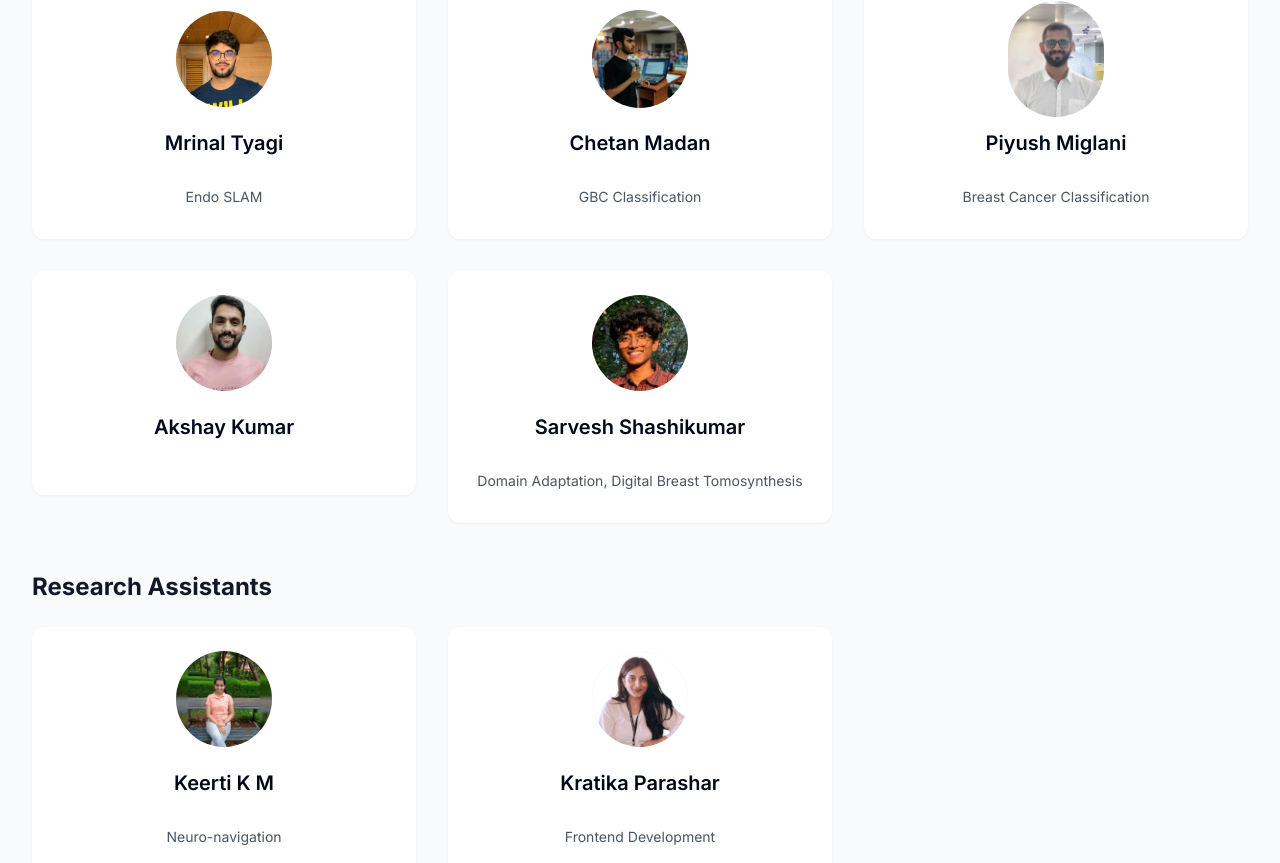
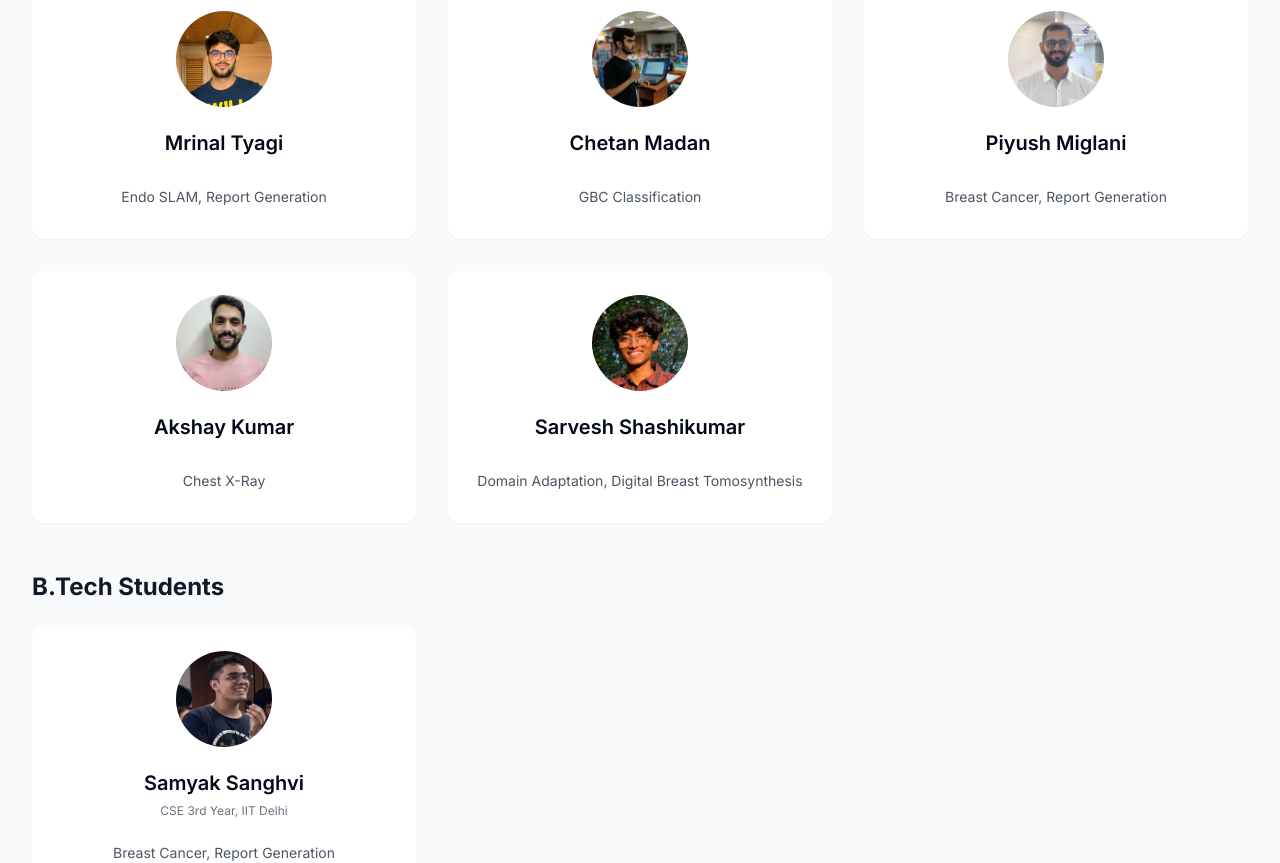
Before and after one commit to AiH-IITD/aih-iitd.github.io, a Next.js app: page /team in a window 1280 px wide. Shown: the part 1430-2293 px from the top of the page. Built offline with nearby package versions, Linux system fonts and the light colour scheme.

Commit message:
Update people page.

```diff
--- a/app/team/page.tsx
+++ b/app/team/page.tsx
@@ -58,7 +58,7 @@ function PersonCard({ person, idx }: { person: TeamPerson; idx: number }) {
             alt={person.name}
             width={96}
             height={96}
-            className="rounded-full"
+            className="rounded-full object-cover w-full h-full"
           />
         </div>
         <CardTitle className="text-xl">{person.name}</CardTitle>
--- a/lib/people.json
+++ b/lib/people.json
@@ -50,7 +50,7 @@
   "masters_students": [
     {
       "name": "Mrinal Tyagi",
-      "interests": "Endo SLAM",
+      "interests": "Endo SLAM, Report Generation",
       "imagePath": "/images/people/mrinal-tyagi.jpeg",
       "profileUrl": "https://www.linkedin.com/in/mrinal-tyagi-02a1351b1/"
     },
@@ -62,12 +62,13 @@
     },
     {
       "name": "Piyush Miglani",
-      "interests": "Breast Cancer Classification",
+      "interests": "Breast Cancer, Report Generation",
       "imagePath": "/images/people/piyush-miglani.jpeg",
       "profileUrl": "https://www.linkedin.com/in/piyush-miglani/"
     },
     {
       "name": "Akshay Kumar",
+      "interests": "Chest X-Ray",
       "imagePath": "/images/people/akshay-kumar.jpeg"
     },
     {
@@ -78,20 +79,21 @@
     }
   ],
   "btech_students": [
+    {
+        "name": "Samyak Sanghvi",
+        "first_employment": "CSE 3rd Year, IIT Delhi",
+        "interests": "Breast Cancer, Report Generation",
+        "imagePath": "/images/people/samyak-sanghvi.jpeg",
+        "profileUrl": "https://samyakss83.github.io"
+      }
   ],
   "research_assistants": [
     {
-      "name": "Keerti K M",
-      "interests": "Neuro-navigation",
-      "imagePath": "/images/people/keerti.jpeg",
-      "profileUrl": "https://www.linkedin.com/in/keerti-km/"
-    },
-    {
-      "name": "Kratika Parashar",
-      "interests": "Frontend Development",
-      "imagePath": "/images/people/kratika-parashar.jpeg",
-      "profileUrl": "https://www.linkedin.com/in/kratika-parashar-2a5328214/"
-    }
+        "name": "Rajat Vajpayee",
+        "interests": "Chest X-Ray, Report Generation, Visual Grounding",
+        "imagePath": "/images/people/rajat-vajpayee.jpeg",
+        "profileUrl": "https://www.linkedin.com/in/rajat-vajpayee/"
+      }
   ],
   "interns": [
 
@@ -156,7 +158,19 @@
         "first_employment": "AI Scientist, Qure.ai",
         "interests": "Neuro-surgical Skills Evaluation",
         "profileUrl": "https://www.linkedin.com/in/mrunmay-angaitkar-1b3503258/"
-      }
+      },
+          {
+      "name": "Keerti K M",
+      "interests": "Neuro-navigation",
+      "imagePath": "/images/people/keerti.jpeg",
+      "profileUrl": "https://www.linkedin.com/in/keerti-km/"
+    },
+    {
+      "name": "Kratika Parashar",
+      "interests": "Frontend Development",
+      "imagePath": "/images/people/kratika-parashar.jpeg",
+      "profileUrl": "https://www.linkedin.com/in/kratika-parashar-2a5328214/"
+    }
     ],
     "btech": [
     ],
```
Also changed, not shown: public/images/people/rajat-vajpayee.jpeg (added), public/images/people/samyak-sanghvi.jpeg (added).
